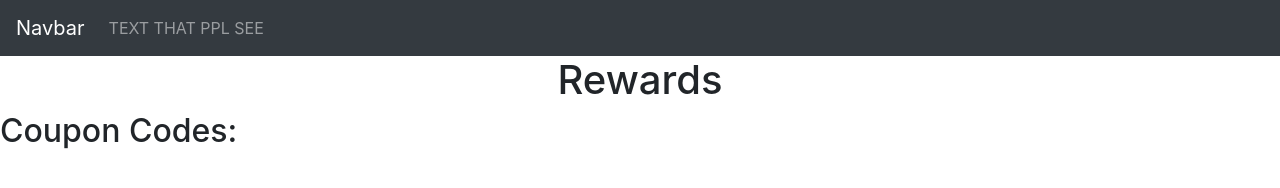
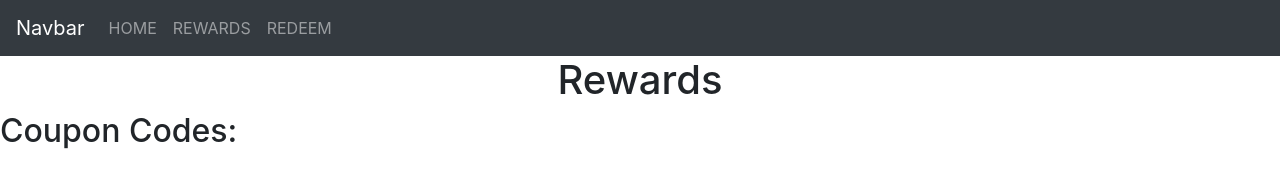
Before and after one commit to junh4533/hackathon_front_end, a plain HTML site: page rewards.html in a window 1280 px wide. Drawn offline with nearby package versions, Linux system fonts and the light colour scheme.

Commit message:
hyperlinks done

```diff
--- a/rewards.html
+++ b/rewards.html
@@ -23,13 +23,13 @@
         <div class="collapse navbar-collapse" id="collapsibleNavbar">
           <ul class="navbar-nav">
             <li class="nav-item">
-              <a class="nav-link" href="index.html">TEXT THAT PPL SEE</a>
+              <a class="nav-link" href="index.html">HOME</a>
             </li>
             <li class="nav-item">
-              <a class="nav-link" href="#"><rewards class="html"></rewards></a>
+              <a class="nav-link" href="rewards.html">REWARDS</a>
             </li>
             <li class="nav-item">
-              <a class="nav-link" href="#"><redeem class="html"></redeem></a>
+              <a class="nav-link" href="redeem.html">REDEEM</a>
             </li>
           </ul>
         </div>
```
